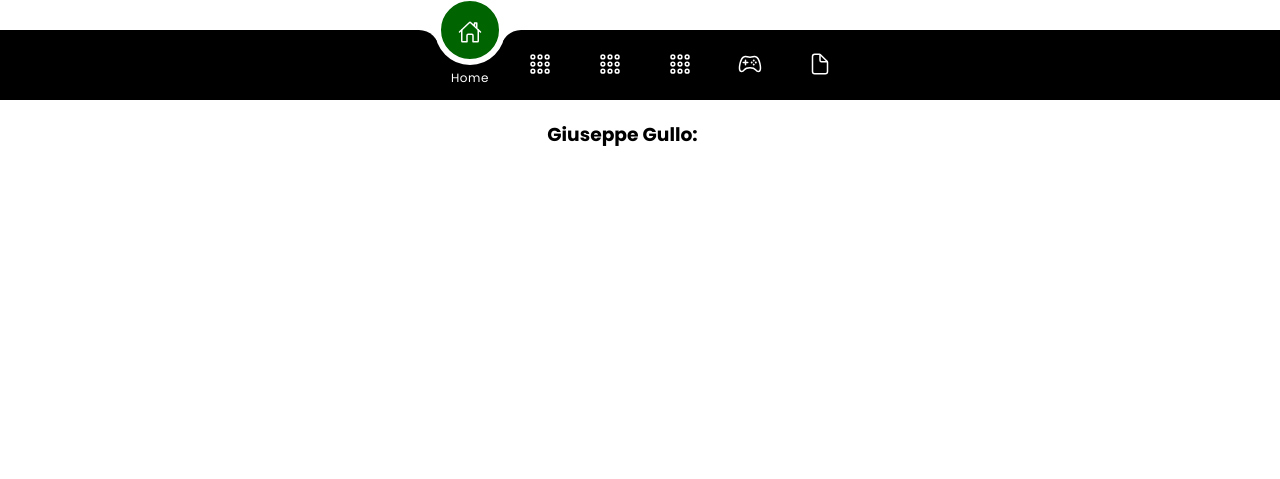
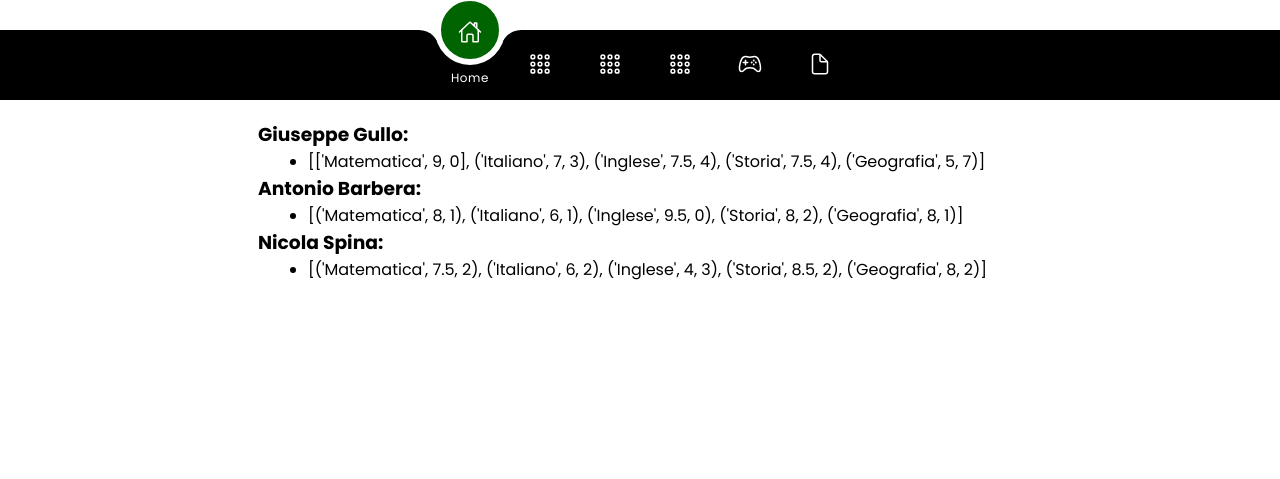
Before and after one commit to Th3R3alZ4ny/django-Zaniolo-Brian, a Django app: page /prova_pratica_1/view_c in a window 1280 px wide. Shown: the top 479 px of the page. Run offline with Django 3.2, Linux system fonts and the light colour scheme; parts of the project's set-up code (start-up, migrations or seed data) failed here and were passed over.

Commit message:
prova pratica 1

```diff
--- a/prova_pratica_1/templates/view_c.html
+++ b/prova_pratica_1/templates/view_c.html
@@ -10,12 +10,14 @@
     {% extends 'base.html' %}
 
     {% block content %}
-    <h3 style="margin-left:-50px">Giuseppe Gullo:</h3>
-
-        {% for x in voti %}
-            pprint(voti)
-        {% endfor %}
-
+        <ul>
+            <h3 style="margin-left:-50px">Giuseppe Gullo:</h3>
+            <li>{{GiuseppeGullo}}</li>
+            <h3 style="margin-left:-50px">Antonio Barbera:</h3>
+            <li>{{AntonioBarbera}}</li>
+            <h3 style="margin-left:-50px">Nicola Spina:</h3>
+            <li>{{NicolaSpina}}</li>
+        </ul>
     {% endblock %}
 </body>
 </html>
--- a/prova_pratica_1/views.py
+++ b/prova_pratica_1/views.py
@@ -1,15 +1,19 @@
+from multiprocessing import context
 from django.shortcuts import render
-from .models import Materie
 # Create your views here.
 def view_b(request):
-    materie=Materie.objects.all()
-    context={"materie":materie}
-    print(context)
-    return render(request,"view_b.html",context)
+    materie={
+        'm1':"Matematica",
+        'm2':"Italiano",
+        'm3':"Inglese",
+        'm4':"Storia",
+        'm5':"Geografia"
+    }
+    return render(request,"view_b.html",materie)
 def view_c(request):
-    voti = {
-        'Giuseppe Gullo':[("Matematica",9,0),("Italiano",7,3),("Inglese",7.5,4),("Storia",7.5,4),("Geografia",5,7)],
-        'Antonio Barbera':[("Matematica",8,1),("Italiano",6,1),("Inglese",9.5,0),("Storia",8,2),("Geografia",8,1)],
-        'Nicola Spina':[("Matematica",7.5,2),("Italiano",6,2),("Inglese",4,3),("Storia",8.5,2),("Geografia",8,2)]
+    context = {
+        'GiuseppeGullo':[["Matematica",9,0],("Italiano",7,3),("Inglese",7.5,4),("Storia",7.5,4),("Geografia",5,7)],
+        'AntonioBarbera':[("Matematica",8,1),("Italiano",6,1),("Inglese",9.5,0),("Storia",8,2),("Geografia",8,1)],
+        'NicolaSpina':[("Matematica",7.5,2),("Italiano",6,2),("Inglese",4,3),("Storia",8.5,2),("Geografia",8,2)]
     }
-    return render(request,"view_c.html",voti)
+    return render(request,"view_c.html",context)
```
Also changed, not shown: prova_pratica_1/models.py (+0 -15 lines), prova_pratica_1/templates/view_b.html (+5 -3 lines), prova_pratica_1/migrations/0002_studenti.py (added).
